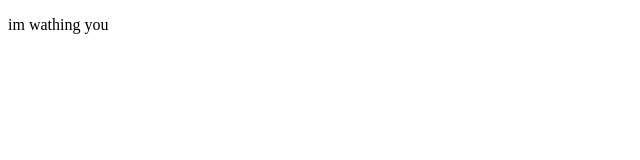
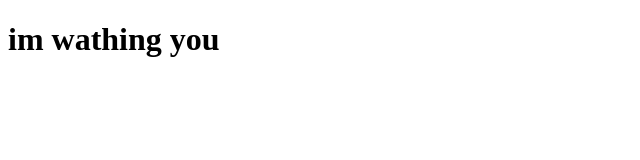
Before and after one commit to watcher857/watcher857.github.io, a plain HTML site: page index.html in a window 1280 px wide. Shown: the whole page, without its empty margins (0-640 px from the left). Drawn offline with Linux system fonts and the light colour scheme.

Commit message:
Update index.hml

```diff
--- a/index.html
+++ b/index.html
@@ -6,6 +6,6 @@
     <title>hello</title>
 </head>
 <body>
-    <p>im wathing you</p>
+    <h1>im wathing you</h1>
 </body>
 </html>
```
